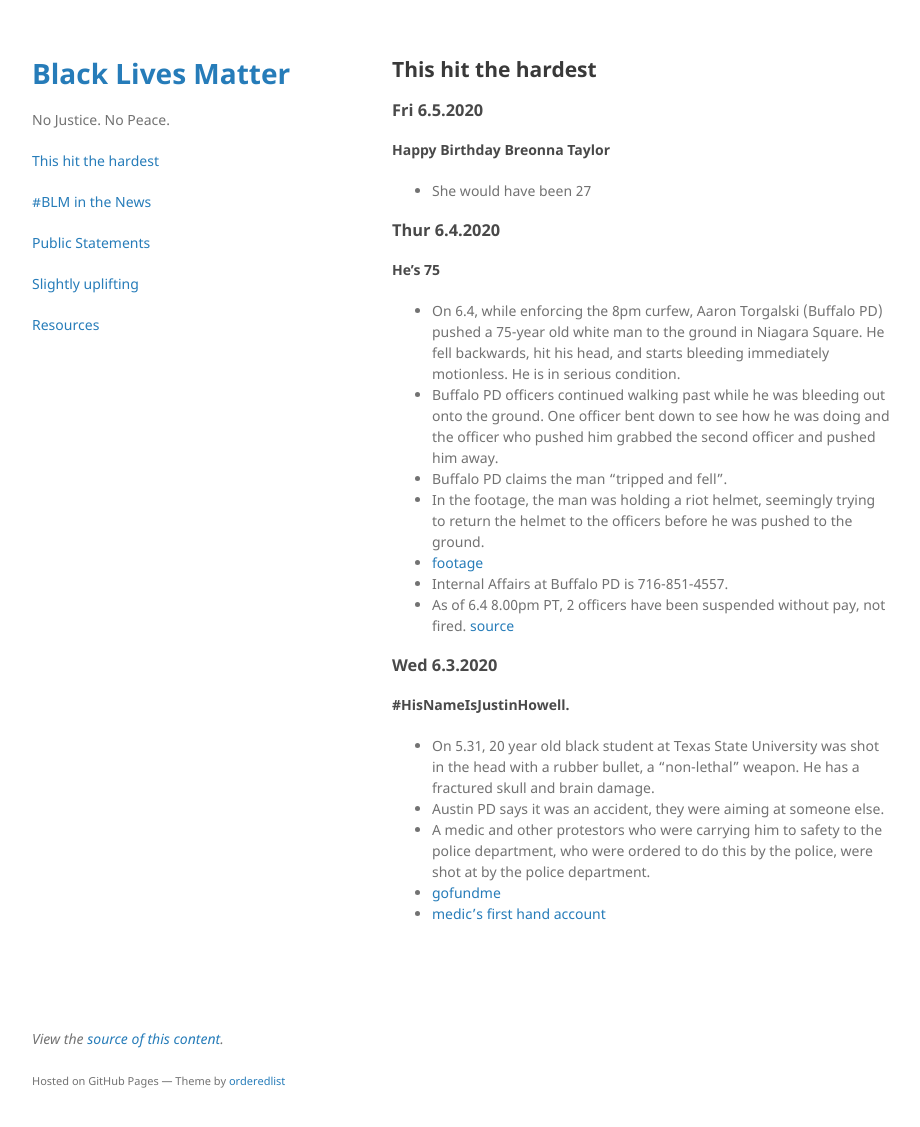
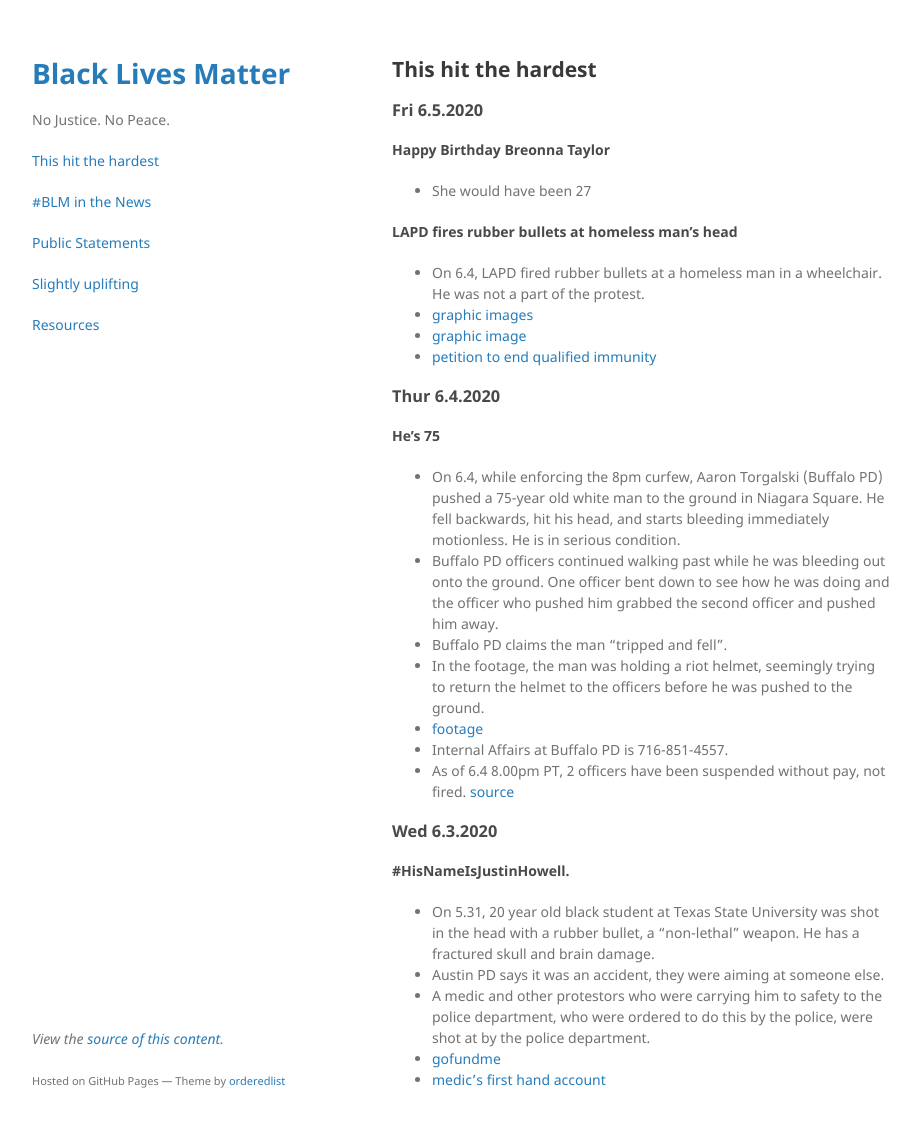
Before and after one commit to nojusticenopeace/nojusticenopeace.github.io, a Jekyll site: the page built from thishitshard.md, in a window 1280 px wide and 1160 px high. Shown: the top 1127 px of the window, without its empty margins (178-1098 px from the left). Built offline with Jekyll 4.4.1, drawn with Linux system fonts in a browser that asks for light colours.

Commit message:
Update thishitshard.md

```diff
--- a/thishitshard.md
+++ b/thishitshard.md
@@ -7,6 +7,12 @@ layout: default
 ### Fri 6.5.2020
 #### Happy Birthday Breonna Taylor
 * She would have been 27
+
+#### LAPD fires rubber bullets at homeless man's head
+* On 6.4, LAPD fired rubber bullets at a homeless man in a wheelchair. He was not a part of the protest.
+* [graphic images](https://www.reddit.com/r/Bad_Cop_No_Donut/comments/gx2iyc/lapd_shoots_less_than_lethal_rounds_directly_at/)
+* [graphic image](https://i.redd.it/q6gzqnqdj2351.jpg)
+* [petition to end qualified immunity](https://www.change.org/p/united-states-supreme-court-end-qualified-immunity-0f4e3cca-05e8-4bc7-a77a-180fd42c847b)
 
 ### Thur 6.4.2020
 #### He's 75
```
